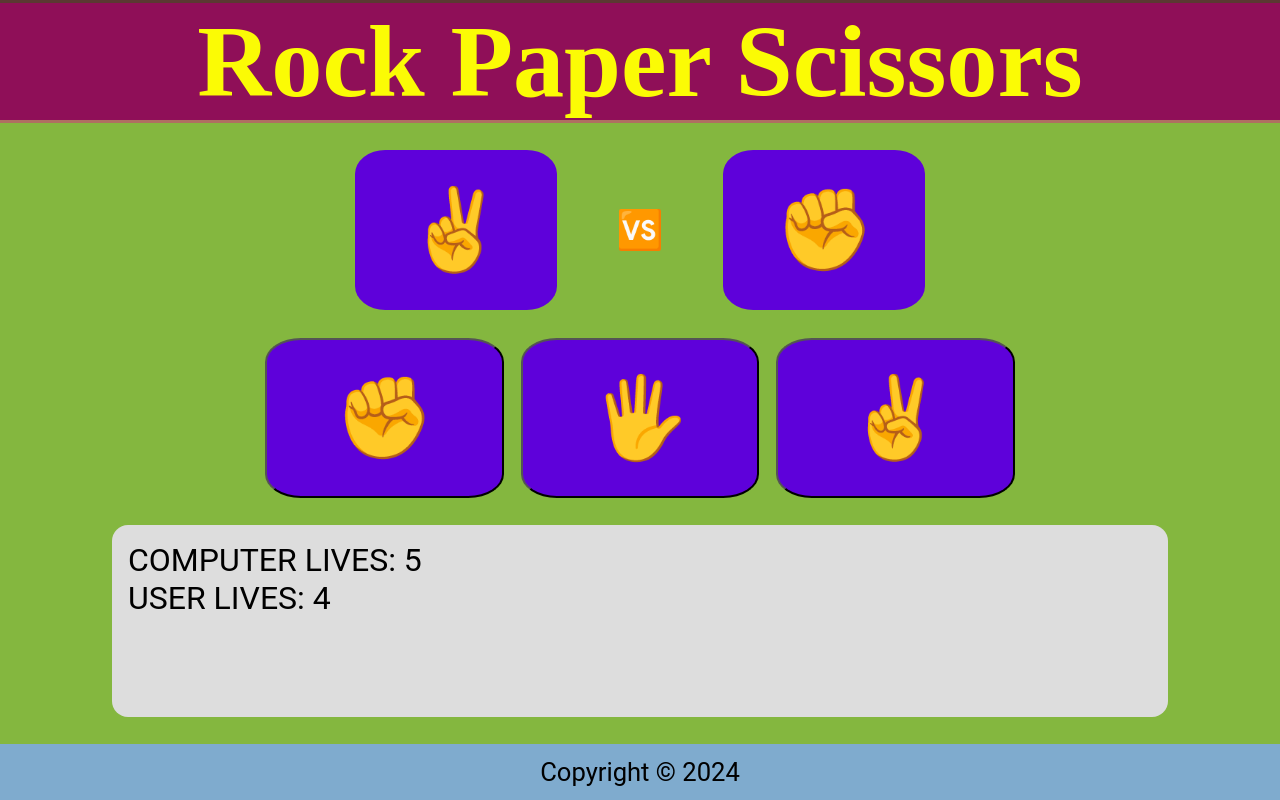
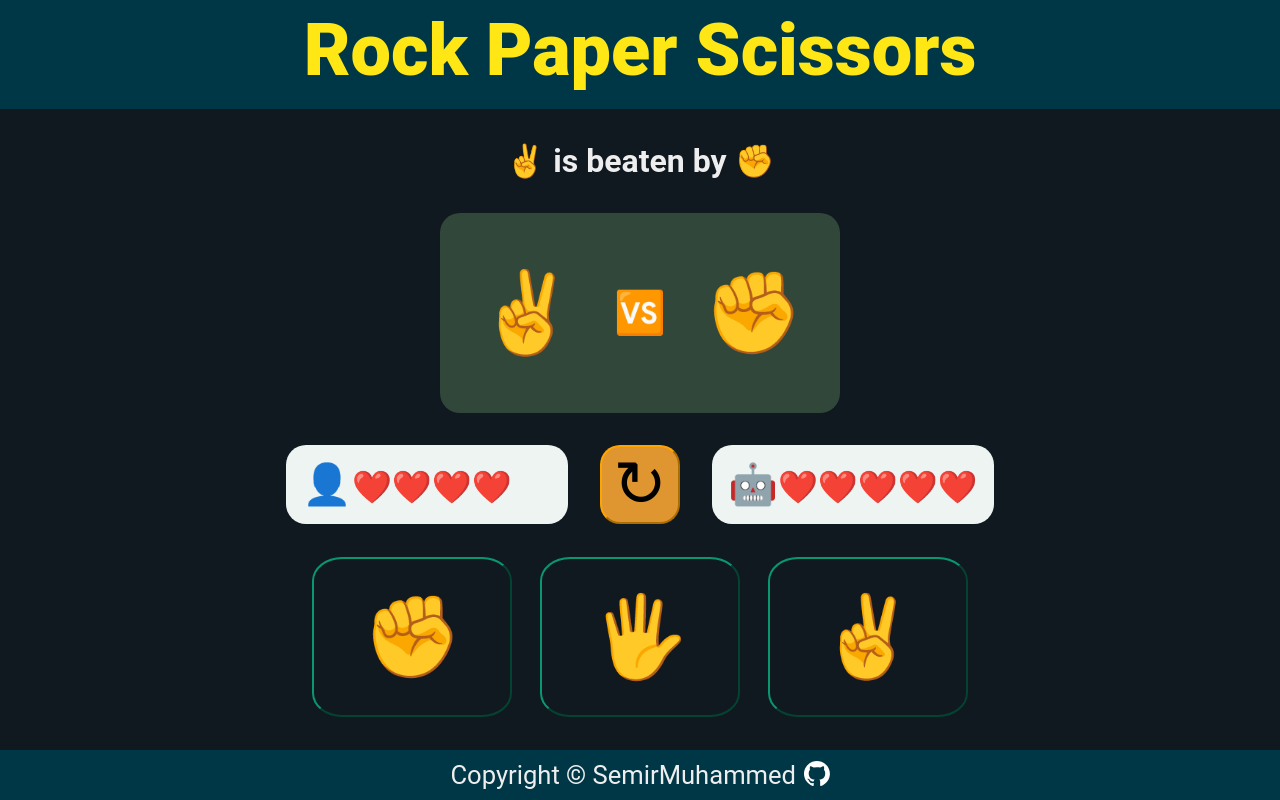
Before and after one commit to SemirMuhammed/odin-rock-paper-scissors, a plain HTML site: page index.html in a window 1280 px wide. Both pictures are taken after a click on the button "✌️". Drawn offline with Linux system fonts and the light colour scheme.

Commit message:
Update: add graphics to make it more beautiful; made more interactive and more user Friendly; add source code link

```diff
--- a/index.html
+++ b/index.html
@@ -10,18 +10,32 @@
 
 <body>
 	<h1 id="title">Rock Paper Scissors</h1>
-	<div class="result-container">
+	<h2 id="result-text">Choose Your Weapon</h2>
+	<div class=" result-container">
 		<div id="human">✊</div>
 		<div id="vs">🆚</div>
 		<div id="computer">✊</div>
 	</div>
-	<div class="choice-container">
-		<button type="button" id="rock">✊</button>
-		<button type="button" id="paper">🖐️</button>
-		<button type="button" id="scissors">✌️</button>
+	<div class="playerLives">
+		<div class="userLive">👤<span id="userLive">❤️❤️❤️❤️❤️</span></div>
+		<button id="restart">↻</button>
+		<div class="computerLive">🤖<span id="computerLive">❤️❤️❤️❤️❤️</span></div>
 	</div>
-	<div class="scoreboard" id="score-board"></div>
-	<div class="footer">Copyright © 2024</div>
+	<div class="choice-container" id="userChoice">
+		<button type="button" id="rock" class="choice">✊</button>
+		<button type="button" id="paper" class="choice">🖐️</button>
+		<button type="button" id="scissors" class="choice">✌️</button>
+	</div>
+	<div class="end-game-message" id="endGameMsg">
+		<button id="endGameExit">X</button>
+		<p id="endGameText"></p>
+		<button id="endGameBtn">↻</button>
+
+	</div>
+
+	<div class="footer">Copyright © SemirMuhammed <a
+			href="https://github.com/SemirMuhammed/odin-rock-paper-scissors.git" target=_blank
+			rel="noopener noreferrer"><img src="./github-logo.svg" alt="GitHub Logo"></a></div>
 	<script src="main.js"></script>
 </body>
 
--- a/main.js
+++ b/main.js
@@ -1,91 +1,84 @@
-// Logic to get Computer Choice
+const userChoice = document.getElementById('userChoice');
+const choiceElements = document.querySelectorAll("#userChoice .choice");
+const userOutput = document.getElementById("human");
+const computerOutput = document.getElementById("computer");
+const computerLives = document.getElementById("computerLive");
+const userLives = document.getElementById("userLive");
+const restart = document.getElementById("restart");
+const resultText = document.getElementById("result-text");
+const endGameMsg = document.getElementById("endGameMsg");
+const endGameText = document.getElementById("endGameText");
+const endGameBtn = document.getElementById("endGameBtn");
+const endGameExit = document.getElementById("endGameExit");
+
+function restartGame() {
+	userLives.textContent = "❤️".repeat(5);
+	computerLives.textContent = "❤️".repeat(5);
+	choiceElements.forEach( (item) => item.disabled = false);
+	endGameMsg.style.display = "none";
+	document.body.classList.remove("blur");
+	resultText.textContent = "Choose Your Weapon";
+}
+
 function getComputerChoice(){
 	const randomNumber = Math.random() * 3;
 
 	if (randomNumber <= 1) {
-		const computerOutput = document.getElementById("computer");
 		computerOutput.textContent = "✊";
-		return "✊";
 	}
 	else if (randomNumber <= 2) {
-		const computerOutput = document.getElementById("computer");
 		computerOutput.textContent = "🖐️";
-		return "🖐️";
 	}
 	else {
-		const computerOutput = document.getElementById("computer");
 		computerOutput.textContent = "✌️";
-		return "✌️";
 	}
+
+	return computerOutput.textContent;
 }
 
-let userChoice = "✊"; // default value
-let computerChoice = "✊";
-const userRock = document.getElementById('rock');
-const userPaper = document.getElementById('paper');
-const userScissors = document.getElementById('scissors');
-
-userRock.addEventListener("click", () => {
-	userChoice = "✊";
-	getHumanChoice();
-	computerChoice = getComputerChoice();
-	playRound(userChoice, computerChoice);
-});
-
-userPaper.addEventListener("click", () => {
-	userChoice = "🖐️";
-	getHumanChoice();
-	computerChoice = getComputerChoice();
-	playRound(userChoice, computerChoice);
-});
-
-userScissors.addEventListener("click", () => {
-	userChoice = "✌️";
-	getHumanChoice();
-	computerChoice = getComputerChoice();
-	playRound(userChoice, computerChoice);
-});
-
-function getHumanChoice() {
-	const userOutput = document.getElementById("human");
-	userOutput.textContent = userChoice;
-}
-
-let computerLives = 5;
-let userLives = 5;
-function playRound(userChoice, computerChoice) {
-	const scoreBoard = document.querySelector(".scoreboard");
+function playRound(userChoice, computerChoice, lives = 5) {
 	if (
 		(userChoice === "✊" && computerChoice === "✌️") ||
 		(userChoice === "🖐️" && computerChoice === "✊") ||
 		(userChoice === "✌️" && computerChoice === "🖐️")
 	) {
-		computerLives--;
-		printMessage(`Computer Lives: ${computerLives}`, `User Lives: ${userLives}`, 'score-board');
+		computerLives.textContent = computerLives.textContent.slice(2);
+		resultText.textContent = `${userChoice} beats ${computerChoice}`;
 	}
-	else if ( userChoice === computerChoice)
-		printMessage(`Computer Lives: ${computerLives}`, `User Lives: ${userLives}`, 'score-board');
+	else if ( userChoice === computerChoice) {
+		//resultText.textContent = `${userChoice} is ties with ${computerChoice}`;
+		resultText.textContent = "It's a draw. Go Again!";
+	}
 	else {
-		userLives--;
-		printMessage(`Computer Lives: ${computerLives}`, `User Lives: ${userLives}`, 'score-board');
+		userLives.textContent = userLives.textContent.slice(2);
+		resultText.textContent = `${userChoice} is beaten by ${computerChoice}`;
 	}
-	if (computerLives == 0) {
-		const output = document.getElementById('score-board');
-		output.innerHTML += `<p>Congratulations!!! You Won the Game</p>`;
-		output.scrollTop = output.scrollHeight; // Auto-scroll to the bottom
-		computerLives = userLives = 5;
+
+	if (userLives.textContent === "") {
+		popupMessage("You Lost!");
 	}
-	else if (userLives == 0) {
-		const output = document.getElementById('score-board');
-		output.innerHTML += `<p>Ops!!! You lost the Game</p>`;
-		output.scrollTop = output.scrollHeight; // Auto-scroll to the bottom
-		computerLives = userLives = 5;
+	else if (computerLives.textContent === "") {
+		popupMessage("You Won!");
 	}
 }
 
-function printMessage(message1, message2, id) {
-	const output = document.getElementById(id);
-	output.textContent = `${message1.toUpperCase()}`;
-	output.innerHTML += `<p>${message2.toUpperCase()}</p>`;
-	output.scrollTop = output.scrollHeight; // Auto-scroll to the bottom
-};
+function popupMessage(message) {
+	endGameMsg.style.display = "flex";
+	document.body.classList.add("blur");
+	endGameText.textContent = message;
+
+	endGameBtn.addEventListener("click", restartGame);
+	endGameExit.addEventListener("click", () => {
+	endGameMsg.style.display = "none";
+	document.body.classList.remove("blur");
+	});
+}
+
+restart.addEventListener("click", restartGame);
+userChoice.addEventListener("click", (event) => {
+	userOutput.textContent = event.target.textContent;
+	playRound(event.target.textContent, getComputerChoice());
+	if (!userLives.textContent || !computerLives.textContent) {
+		choiceElements.forEach( (item) => item.disabled = true);
+	}
+});
--- a/style.css
+++ b/style.css
@@ -3,99 +3,157 @@
 	font-size: 32px;
 	margin: 0;
 	padding: 0;
-	/*border: 3px solid black;*/
 }
 
 body {
 	display: flex;
 	height: 100vh;
 	flex-direction: column;
-	align-items: center;
 	justify-content: space-between;
-	background-color: #84b73f;
+	background-color: #101820;
 }
 
 #title {
-	font-family: 'Fantasy';
-	background-color: #8f0f58;
-	color: #fBfB05;
-	font-size: 8vw;
+	background-color: #003747;
+	color: #FEE715;
+	font-size: 72px;
 	font-weight: 900;
-	height: auto;
-	width: 100%;
+	padding: 8px 0 16px;
 	display: flex;
 	align-items: center;
 	justify-content: center;
-	border: 3px inset #af6f61;
+}
+
+#result-text {
+	color: #eee;
+	width: 400px;
+	text-align: center;
+	align-self: center;
 }
 
 .result-container {
-	width: 50%;
-	height: 20%;
+	align-self: center;
+	width: 400px;
+	height: 200px;
 	border-radius: 8px;
 	display: flex;
-	justify-content: center;
+	justify-content: space-evenly;
+	align-items: center;
+	background-color: #31473A;
+	border-radius: 20px;
 }
 
 .result-container div {
-	width: auto;
-	padding: 0 8%;
 	font-size: 250%;
-	height: 100%;
-	background-color: #5E01dA;
-	border-radius: 15%;
-	display: flex;
-	justify-content: center;
-	align-items: center;
 }
 
 .result-container #vs {
-	width: 10%;
+	font-size: 42px;
+}
+
+.playerLives {
+	align-self: center;
 	display: flex;
 	align-items: center;
-	justify-content: center;
-	font-weight: bold;
-	font-size: 3vw;
-	background-color: transparent;
+	gap: 32px;
+}
+
+.playerLives div {
+	background-color: #EDF4F2;
+	width: 250px;
+	border-radius: 20px;
+	padding: 16px;
+	font-size: 40px;
+}
+
+.playerLives button {
+	border-radius: 20px;
+	border-color: orange;
+	width: 80px;
+	height: auto;
+	font-size: 64px;
+	background-color: #dF9530;
 }
 
 .choice-container {
-	min-width: 66%;
+	align-self: center;
+	width: 600px;
 	height: 20%;
 	display: flex;
 	justify-content: center;
+	gap: 16px;
 }
 
-/*.choice-container div {}*/
-
 .choice-container button {
-	width: auto;
 	padding: 0 8%;
-	height: 100%;
-	background-color: #5E01dA;
 	border-radius: 15%;
+	border-color: #0A9770;
+	background-color: transparent;
 	margin: 0 1%;
 	display: flex;
 	align-items: center;
-	justify-content: center;
 	font-size: 250%;
-	/*background-color: transparent;*/
-}
-
-.scoreboard {
-	width: 80%;
-	height: 20%;
-	background-color: #dddddd;
-	overflow-y: scroll;
-	padding: 16px;
-	border-radius: 16px;
 }
 
 .footer {
 	width: 100%;
 	height: auto;
-	padding: 1% 0;
-	background-color: #7fabce;
-	text-align: center;
+	padding: 6px 0;
+	background-color: #003747;
+	color: #eee;
 	font-size: 80%;
+	display: flex;
+	justify-content: center;
+	align-items: center;
+	gap: 8px;
 }
+
+.footer img {
+	height: 25px;
+}
+
+.end-game-message {
+	display: none;
+	position: absolute;
+	height: 400px;
+	width: 600px;
+	transform: translate(-50%, -50%);
+	left: 50%;
+	top: 50%;
+	border-radius: 30px;
+	background-color: rgba(00, 37, 47, 95%);
+	flex-direction: column;
+	align-items: center;
+	justify-content: space-between;
+}
+
+.end-game-message p {
+	color: #eee;
+	font-size: 92px;
+	font-weight: bold;
+	margin-top: 42px;
+}
+
+.end-game-message #endGameBtn {
+	border-radius: 32px;
+	border-color: orange;
+	width: 200px;
+	height: 150px;
+	font-size: 120px;
+	background-color: #dF9530;
+	margin-bottom: 42px;
+}
+
+.end-game-message #endGameExit {
+	background-color: transparent;
+	padding: 2px 8px;
+	position: absolute;
+	left: 90%;
+	margin-top: 20px;
+	border-radius: 16px;
+	font-size: 32px;
+}
+
+.blur> :not(.end-game-message) {
+	filter: blur(5px);
+}
```
Also changed, not shown: github-logo.svg (added).
